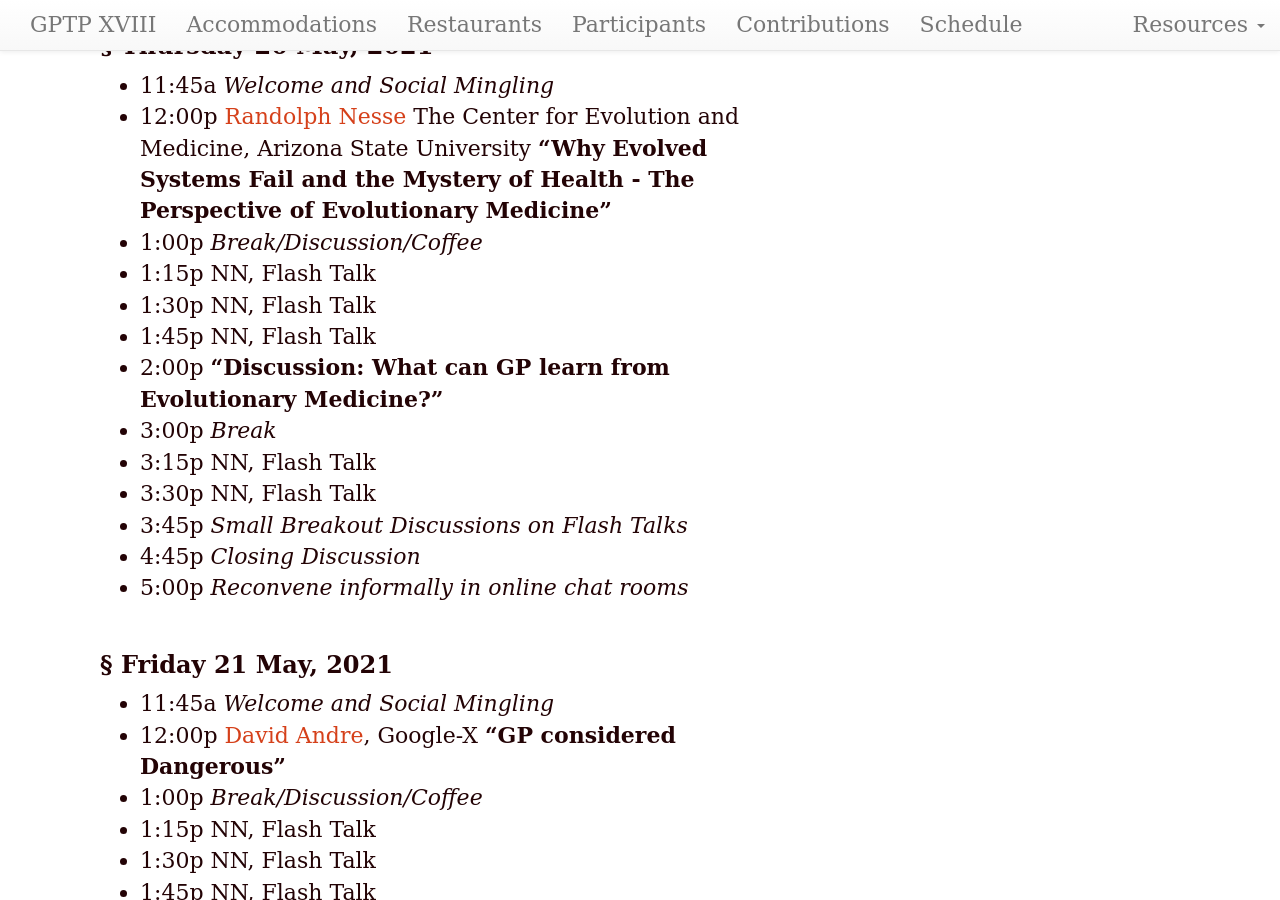
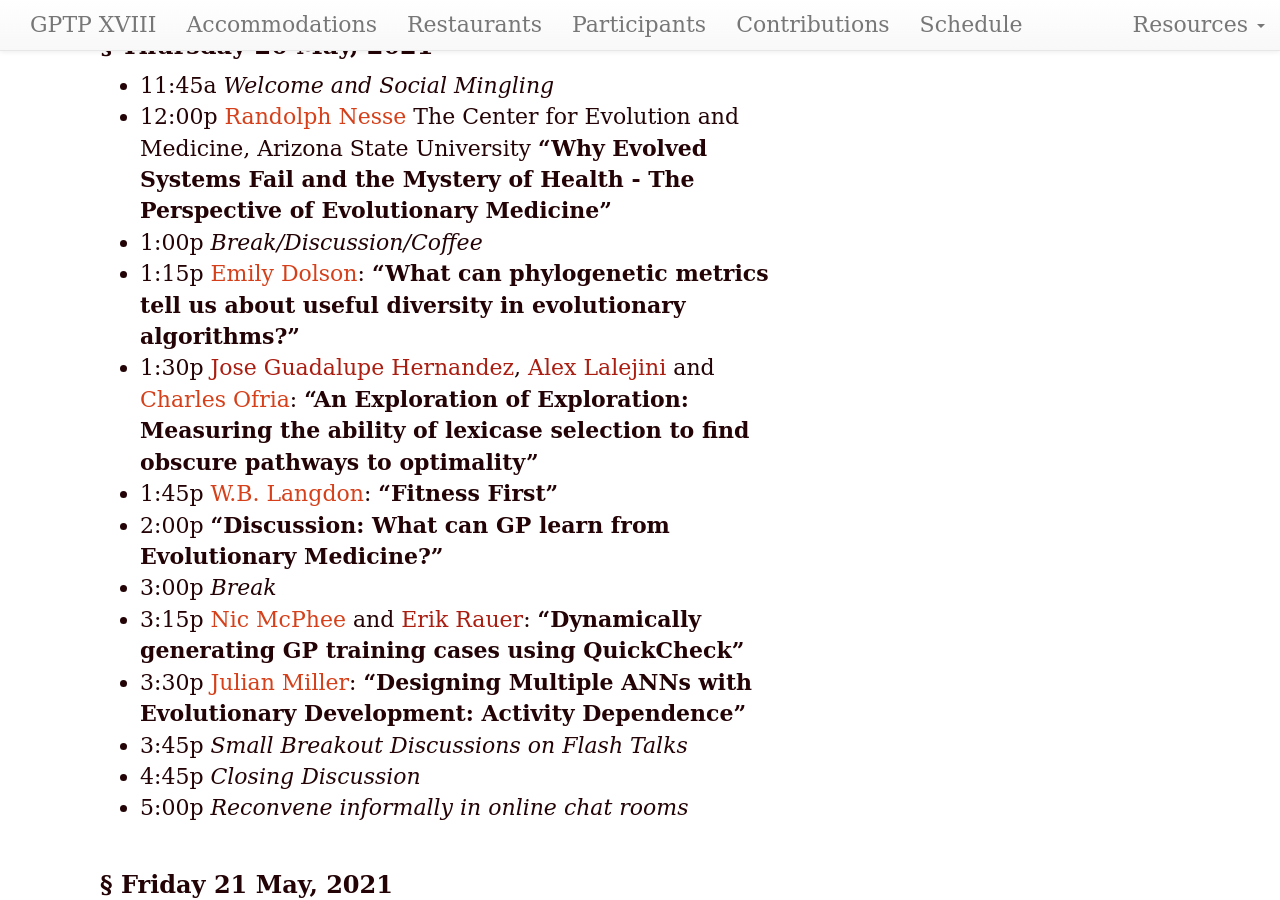
Before and after one commit to GPTP-workshop/gptp-workshop.github.io, a Jekyll site: the page built from schedule.md, in a window 1280 px wide and 900 px high, scrolled down 3348 px. Built offline with Jekyll 4.4.1, drawn with Linux system fonts in a browser that asks for light colours; some of the changed text lies outside the part shown.

Commit message:
Update schedule.md

```diff
--- a/schedule.md
+++ b/schedule.md
@@ -77,7 +77,7 @@ The Center for Evolution and Medicine, Arizona State University:
 - 1:00p _Break/Discussion/Coffee_
 - 1:15p [Anil Saini]() and [Lee Spector](http://faculty.hampshire.edu/lspector/):
 **"Analysis of GLEAM: Genetic Learning by Extraction and Absorption of Modules"**
-- 1:30p [Robert Smith] and [Malcolm Heywood](https://web.cs.dal.ca/~mheywood/):
+- 1:30p [Robert Smith]() and [Malcolm Heywood](https://web.cs.dal.ca/~mheywood/):
 **"Accelerating Tangled Program Graph Evolution under Visual Reinforcement Learning Tasks with Mutation and Multi-actions"**
 - 1:45p [Moshe Sipper](https://www.moshesipper.com/):
 **"Four Weddings and a Numeral: A Song of Evolution and Learning"**
@@ -96,13 +96,18 @@ The Center for Evolution and Medicine, Arizona State University:
 - 12:00p [Randolph Nesse](https://www.randolphnesse.com/) The Center for Evolution and Medicine, Arizona State University
 **"Why Evolved Systems Fail and the Mystery of Health - The Perspective of Evolutionary Medicine"**
 - 1:00p _Break/Discussion/Coffee_
-- 1:15p NN, Flash Talk
-- 1:30p NN, Flash Talk
-- 1:45p NN, Flash Talk
+- 1:15p [Emily Dolson](https://cse.msu.edu/~dolsonem/):
+**"What can phylogenetic metrics tell us about useful diversity in evolutionary algorithms?"**
+- 1:30p [Jose Guadalupe Hernandez](), [Alex Lalejini]() and [Charles Ofria](https://ofria.com/):
+**"An Exploration of Exploration: Measuring the ability of lexicase selection to find obscure pathways to optimality"**
+- 1:45p [W.B. Langdon](http://www0.cs.ucl.ac.uk/staff/W.Langdon/):
+**"Fitness First"**
 - 2:00p **"Discussion: What can GP learn from Evolutionary Medicine?"**
 - 3:00p _Break_
-- 3:15p NN, Flash Talk
-- 3:30p NN, Flash Talk
+- 3:15p [Nic McPhee](https://academics.morris.umn.edu/nic-mcphee) and [Erik Rauer]():
+**"Dynamically generating GP training cases using QuickCheck"**
+- 3:30p [Julian Miller](https://www.york.ac.uk/electronic-engineering/staff/julian_miller/):
+**"Designing Multiple ANNs with Evolutionary Development: Activity Dependence"**
 - 3:45p _Small Breakout Discussions on Flash Talks_
 - 4:45p _Closing Discussion_
 - 5:00p _Reconvene informally in online chat rooms_
```
